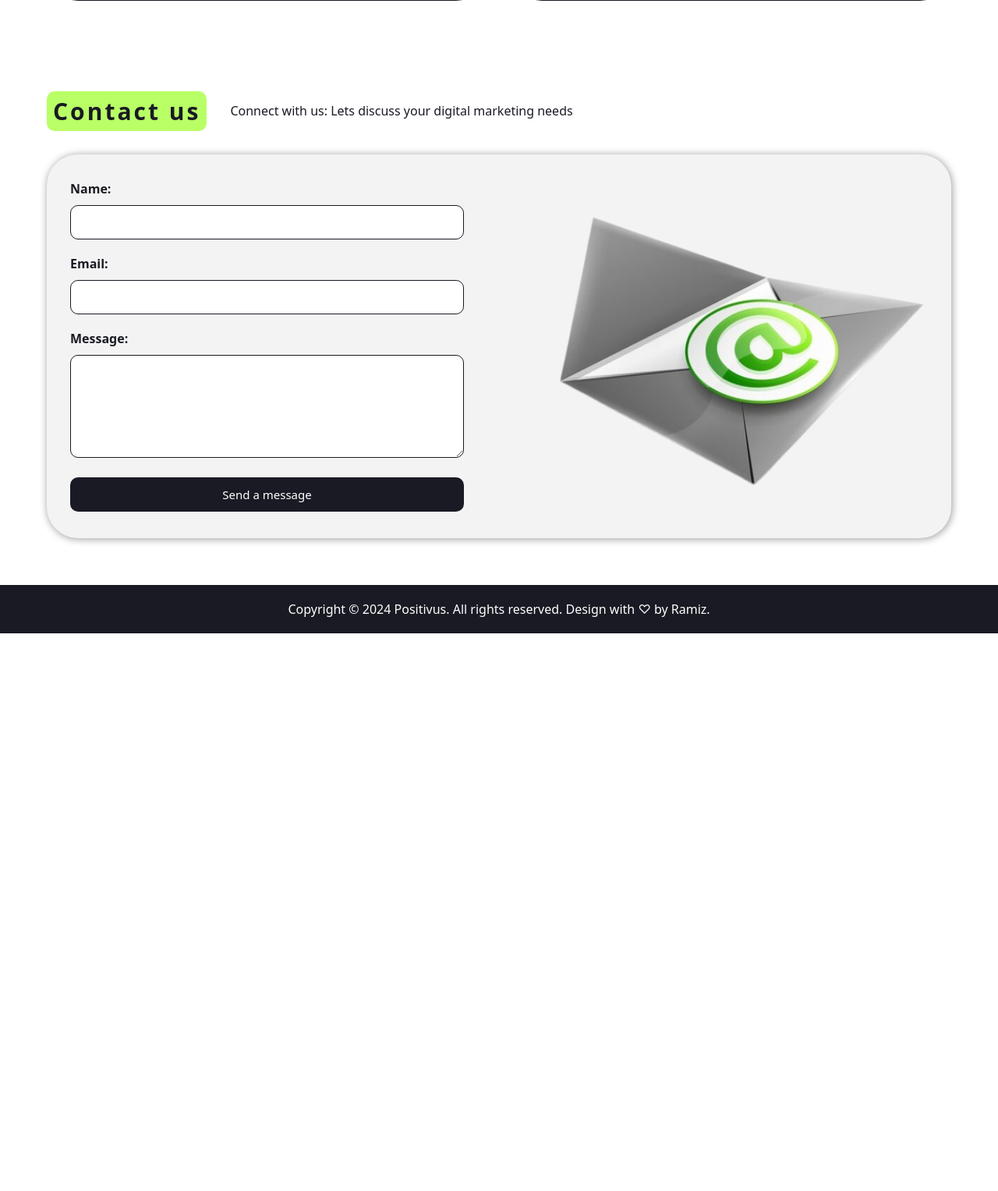
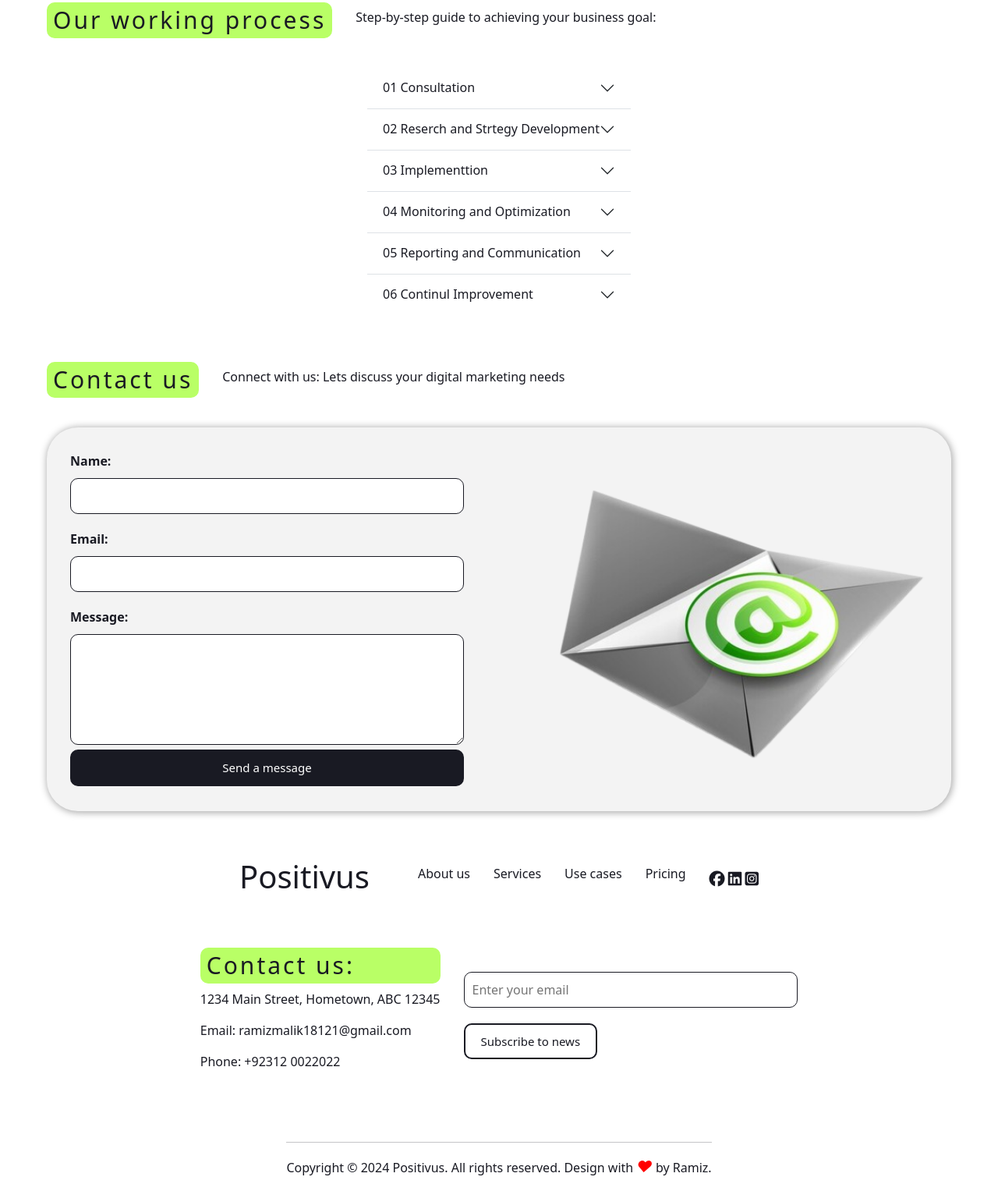
Before and after one commit to ramiz181/positivus, a plain HTML site: page index.html in a window 1280 px wide. Shown: the part 1169-2696 px from the top of the page at 78% size. Before the commit the page ends 1981 px from the top, so only its background shows below. Drawn offline with nearby package versions, Linux system fonts and the light colour scheme.

Commit message:
Update index.html
added accordion and footer section

```diff
--- a/index.html
+++ b/index.html
@@ -5,24 +5,26 @@
     <meta charset="UTF-8">
     <meta name="viewport" content="width=device-width, initial-scale=1.0">
     <link rel="stylesheet" href="style.css">
+    <link rel="stylesheet" href="accordion.css">
+    <link rel="stylesheet" href="footer.css">
 
+    <link rel="stylesheet" href="https://cdn.jsdelivr.net/npm/bootstrap@5.3.3/dist/css/bootstrap.min.css">
 
-    <!-- <link href="https://cdn.jsdelivr.net/npm/bootstrap@5.3.3/dist/css/bootstrap.min.css" rel="stylesheet"
-        integrity="sha384-QWTKZyjpPEjISv5WaRU9OFeRpok6YctnYmDr5pNlyT2bRjXh0JMhjY6hW+ALEwIH" crossorigin="anonymous">
+    <script src="https://cdn.jsdelivr.net/npm/bootstrap@5.3.3/dist/js/bootstrap.bundle.min.js"></script>
 
-    <script src="https://cdn.jsdelivr.net/npm/bootstrap@5.3.3/dist/js/bootstrap.min.js"
-        integrity="sha384-0pUGZvbkm6XF6gxjEnlmuGrJXVbNuzT9qBBavbLwCsOGabYfZo0T0to5eqruptLy"
-        crossorigin="anonymous"></script> -->
     <link rel="stylesheet" href="https://cdnjs.cloudflare.com/ajax/libs/font-awesome/6.6.0/css/all.min.css">
 
     <title>Positivus</title>
 </head>
 
 <body>
+
+    <!-- Navbar -->
+
     <div class="nav-main flexbox">
         <div class="navbar flexbox sec-pad-60 max-w">
             <div class="logo flexbox">
-                <h1>Positivus</h1>
+                <h1><a href="#">Positivus</a></h1>
             </div>
             <div class="menu flexbox">
                 <ul>
@@ -137,9 +139,8 @@
 
     <!-- working process -->
 
-
-    <!-- <section class="work flexbox">
-        <div class="service-section flexbox sec-pad-60 max-w content-pad">
+    <section class="work-top flexbox">
+        <div class="service-section flexbox sec-pad-60 max-w spi">
             <div class="service-top flexbox section-common-style">
                 <span>
                     <h1 class="section-title">Our working process</h1>
@@ -149,67 +150,116 @@
                 </span>
             </div>
             <div class="work-bottom flexbox">
-                <div class="accordion" id="accordionExample">
+
+            </div>
+        </div>
+    </section>
+
+    <section class="work flexbox">
+        <div class="main sec-pad-60 max-w ">
+            <div class="accordion accordion-flush" id="accordionFlushExample">
                 <div class="accordion-item">
                     <h2 class="accordion-header">
-                            <button class="accordion-button" type="button" data-bs-toggle="collapse"
-                                data-bs-target="#collapseOne" aria-expanded="true" aria-controls="collapseOne">
-                                Accordion Item #1
+                        <button class="accordion-button collapsed" type="button" data-bs-toggle="collapse"
+                            data-bs-target="#flush-collapseOne" aria-expanded="false" aria-controls="flush-collapseOne">
+                            <div class="btn-text">
+                                <span class="number">01</span> <span> Consultation</span>
+                            </div>
                         </button>
                     </h2>
-                        <div id="collapseOne" class="accordion-collapse collapse show"
-                            data-bs-parent="#accordionExample">
-                            <div class="accordion-body">
-                                <strong>This is the first item's accordion body.</strong> It is shown by default, until
-                                the collapse plugin adds the appropriate classes that we use to style each element.
-                                These classes control the overall appearance, as well as the showing and hiding via CSS
-                                transitions. You can modify any of this with custom CSS or overriding our default
-                                variables. It's also worth noting that just about any HTML can go within the
-                                <code>.accordion-body</code>, though the transition does limit overflow.
-                            </div>
+                    <div id="flush-collapseOne" class="accordion-collapse collapse"
+                        data-bs-parent="#accordionFlushExample">
+                        <div class="accordion-body">Lorem ipsum dolor sit amet consectetur, adipisicing elit. Corrupti,
+                            nostrum! Dolorem vel aut, quibusdam possimus corrupti enim ipsum, velit assumenda mollitia
+                            molestiae culpa delectus expedita impedit! Dignissimos optio blanditiis quis!</div>
                     </div>
                 </div>
                 <div class="accordion-item">
                     <h2 class="accordion-header">
                         <button class="accordion-button collapsed" type="button" data-bs-toggle="collapse"
-                                data-bs-target="#collapseTwo" aria-expanded="false" aria-controls="collapseTwo">
-                                Accordion Item #2
+                            data-bs-target="#flush-collapseTwo" aria-expanded="false" aria-controls="flush-collapseTwo">
+                            <div class="btn-text">
+                                <span class="number">02</span> <span>Reserch and Strtegy Development</span>
+                            </div>
                         </button>
                     </h2>
-                        <div id="collapseTwo" class="accordion-collapse collapse" data-bs-parent="#accordionExample">
-                            <div class="accordion-body">
-                                <strong>This is the second item's accordion body.</strong> It is hidden by default,
-                                until the collapse plugin adds the appropriate classes that we use to style each
-                                element. These classes control the overall appearance, as well as the showing and hiding
-                                via CSS transitions. You can modify any of this with custom CSS or overriding our
-                                default variables. It's also worth noting that just about any HTML can go within the
-                                <code>.accordion-body</code>, though the transition does limit overflow.
-                            </div>
+                    <div id="flush-collapseTwo" class="accordion-collapse collapse"
+                        data-bs-parent="#accordionFlushExample">
+                        <div class="accordion-body">Lorem ipsum dolor sit amet consectetur adipisicing elit. Eveniet
+                            sequi aliquam nemo quibusdam? Saepe nisi debitis modi voluptate porro a omnis aliquam? Vel
+                            dolorem labore molestias quia et reprehenderit debitis.</div>
                     </div>
                 </div>
                 <div class="accordion-item">
                     <h2 class="accordion-header">
                         <button class="accordion-button collapsed" type="button" data-bs-toggle="collapse"
-                                data-bs-target="#collapseThree" aria-expanded="false" aria-controls="collapseThree">
-                                Accordion Item #3
+                            data-bs-target="#flush-collapseThree" aria-expanded="false"
+                            aria-controls="flush-collapseThree">
+                            <div class="btn-text">
+                                <span class="number">03</span> <span>Implementtion</span>
+                            </div>
                         </button>
                     </h2>
-                        <div id="collapseThree" class="accordion-collapse collapse" data-bs-parent="#accordionExample">
-                            <div class="accordion-body">
-                                <strong>This is the third item's accordion body.</strong> It is hidden by default, until
-                                the collapse plugin adds the appropriate classes that we use to style each element.
-                                These classes control the overall appearance, as well as the showing and hiding via CSS
-                                transitions. You can modify any of this with custom CSS or overriding our default
-                                variables. It's also worth noting that just about any HTML can go within the
-                                <code>.accordion-body</code>, though the transition does limit overflow.
+                    <div id="flush-collapseThree" class="accordion-collapse collapse"
+                        data-bs-parent="#accordionFlushExample">
+                        <div class="accordion-body">Lorem ipsum dolor sit amet consectetur adipisicing elit. Impedit
+                            magnam, nesciunt eum tenetur quae amet beatae dolor placeat modi consectetur qui corporis
+                            perspiciatis optio, ipsum vero temporibus ab, ut officia?</div>
+                    </div>
+                </div>
+                <div class="accordion-item">
+                    <h2 class="accordion-header">
+                        <button class="accordion-button collapsed" type="button" data-bs-toggle="collapse"
+                            data-bs-target="#flush-collapseFour" aria-expanded="false"
+                            aria-controls="flush-collapseFour">
+                            <div class="btn-text">
+                                <span class="number">04</span> <span>Monitoring and Optimization</span>
+                            </div>
+                        </button>
+                    </h2>
+                    <div id="flush-collapseFour" class="accordion-collapse collapse"
+                        data-bs-parent="#accordionFlushExample">
+                        <div class="accordion-body">Lorem ipsum dolor sit amet consectetur adipisicing elit. Amet ea
+                            quia debitis cupiditate praesentium repellat saepe sit ad dolore eius voluptatem soluta,
+                            adipisci corrupti id provident nesciunt maxime inventore? Culpa.</div>
+                    </div>
+                </div>
+                <div class="accordion-item">
+                    <h2 class="accordion-header">
+                        <button class="accordion-button collapsed" type="button" data-bs-toggle="collapse"
+                            data-bs-target="#flush-collapseFive" aria-expanded="false"
+                            aria-controls="flush-collapseFive">
+                            <div class="btn-text">
+                                <span class="number">05</span> <span>Reporting and Communication</span>
+                            </div>
+                        </button>
+                    </h2>
+                    <div id="flush-collapseFive" class="accordion-collapse collapse"
+                        data-bs-parent="#accordionFlushExample">
+                        <div class="accordion-body">Lorem ipsum dolor sit amet consectetur adipisicing elit. Corrupti
+                            dolore fuga iure adipisci sint architecto recusandae natus blanditiis. Blanditiis earum
+                            harum sed ea, doloribus id asperiores error adipisci possimus libero.</div>
+                    </div>
+                </div>
+                <div class="accordion-item">
+                    <h2 class="accordion-header">
+                        <button class="accordion-button collapsed" type="button" data-bs-toggle="collapse"
+                            data-bs-target="#flush-collapseSix" aria-expanded="false" aria-controls="flush-collapseSix">
+                            <div class="btn-text">
+                                <span class="number">06</span> <span>Continul Improvement</span>
+                            </div>
+                        </button>
+                    </h2>
+                    <div id="flush-collapseSix" class="accordion-collapse collapse"
+                        data-bs-parent="#accordionFlushExample">
+                        <div class="accordion-body">Lorem ipsum dolor sit amet consectetur adipisicing elit. Dolores
+                            dicta odit, ducimus consectetur illo ab voluptas cumque saepe quia delectus vel nesciunt
+                            fugiat eveniet, iusto molestias quos obcaecati explicabo alias!</div>
                     </div>
                 </div>
             </div>
         </div>
-            </div>
-        </div>
-    </section> -->
-
+    </section>
 
     <!-- contact section -->
 
@@ -223,6 +273,8 @@
                     <p>Connect with us: Lets discuss your digital marketing needs</p>
                 </span>
             </div>
+
+
             <div class="contact-bottom flexbox">
                 <div class="contact-left">
                     <form>
@@ -248,9 +300,78 @@
 
     <!-- footer -->
 
-    <div class="footer flexbox max-w content-pad">
-        <p>Copyright &copy; 2024 Positivus. All rights reserved. Design with &#x2661; by Ramiz.</p>
+    <footer class="flexbox sec-pad-60">
+        <div class="footer-main max-w sec-pad-60 flexbox">
+            <div class="footer-sec1 flexbox">
+                <div class="footer-logo flexbox">
+                    <h1><a href="#">Positivus</a></h1>
                 </div>
+                <div class="footer-menu flexbox">
+                    <ul class="flexbox">
+                        <span>
+                            <li><a href="#">About us</a></li>
+                        </span>
+                        <span>
+                            <li><a href="#">Services</a></li>
+                        </span>
+                        <span>
+                            <li><a href="#">Use cases</a></li>
+                        </span>
+                        <span>
+                            <li><a href="#">Pricing</a></li>
+                        </span>
+                    </ul>
+                </div>
+                <div class="footer-social-icons">
+                    <a href="https://www.facebook.com/ramizwebdeveloper" target="_blank"><i
+                            class="fa-brands fa-facebook"></i></a>
+                    <a href="https://www.linkedin.com/in/ramizwebdeveloper/"><i class="fa-brands fa-linkedin"></i></a>
+                    <a href="https://www.instagram.com/ramizwebdeveloper/"><i
+                            class="fa-brands fa-square-instagram"></i></a>
+                </div>
+            </div>
+
+
+
+
+            <div class="footer-sec2 flexbox">
+                <div class="footer-contact flexbox">
+                    <div class="footer-contact-left">
+                        <span>
+                            <h2 class="section-title footer-section-title">Contact us:</h2>
+                        </span>
+                        <address>
+                            <p>1234 Main Street, Hometown, ABC 12345</p>
+                            <p>Email: <a href="mailto:ramizmalik18121@gmail.com">ramizmalik18121@gmail.com</a></p>
+                            <p>Phone: <a href="tel:+923120022022">+92312 0022022</a></p>
+                        </address>
+                    </div>
+
+                    <div class="footer-contact-right content-pad flexbox">
+                        <span class="newsletter">
+                            <input type="text" placeholder="Enter your email">
+                            <button class="cl-btn">Subscribe to news</button>
+                        </span>
+                    </div>
+
+                </div>
+
+
+
+            </div>
+            <div class="footer-sec3">
+                <hr>
+                <p>Copyright &copy; 2024 Positivus. All rights reserved. Design with <i
+                        style="color: red !important;">&#9829;</i> by
+                    Ramiz.</p>
+            </div>
+        </div>
+    </footer>
+
+
+
+
+
 </body>
 
 </html>
```
Lines whose indentation alone changed are shown as unchanged.
